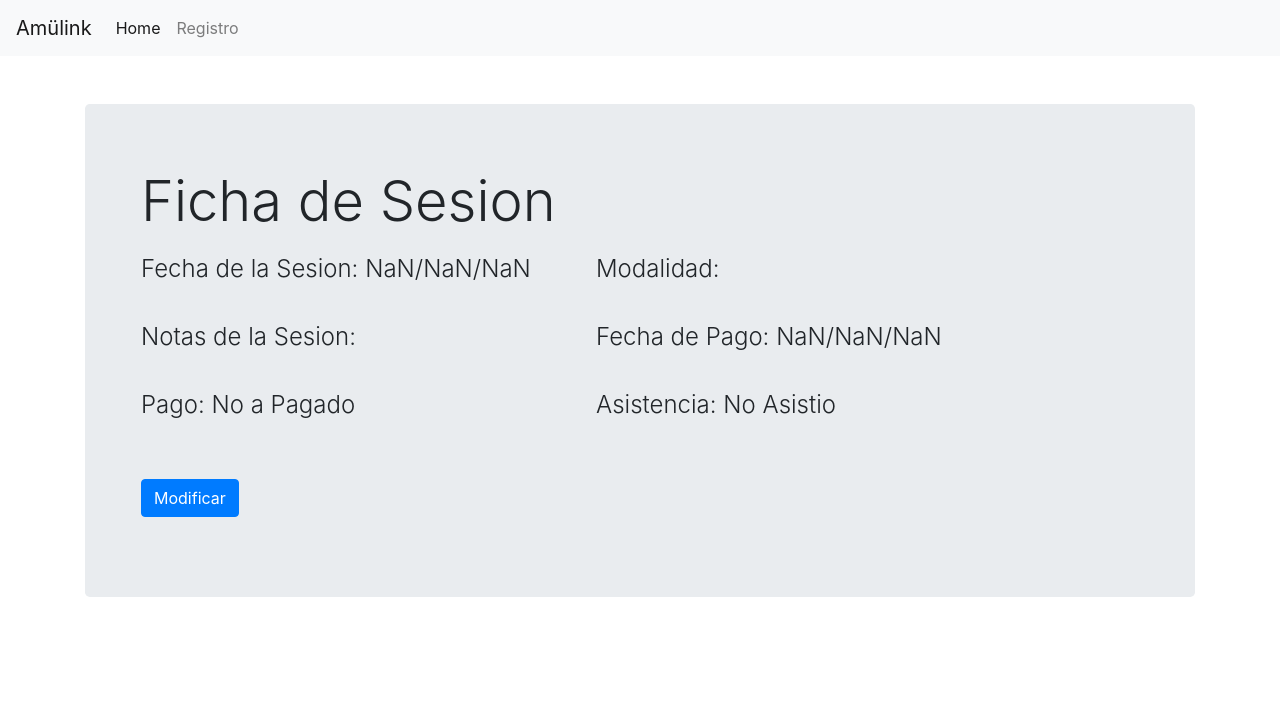
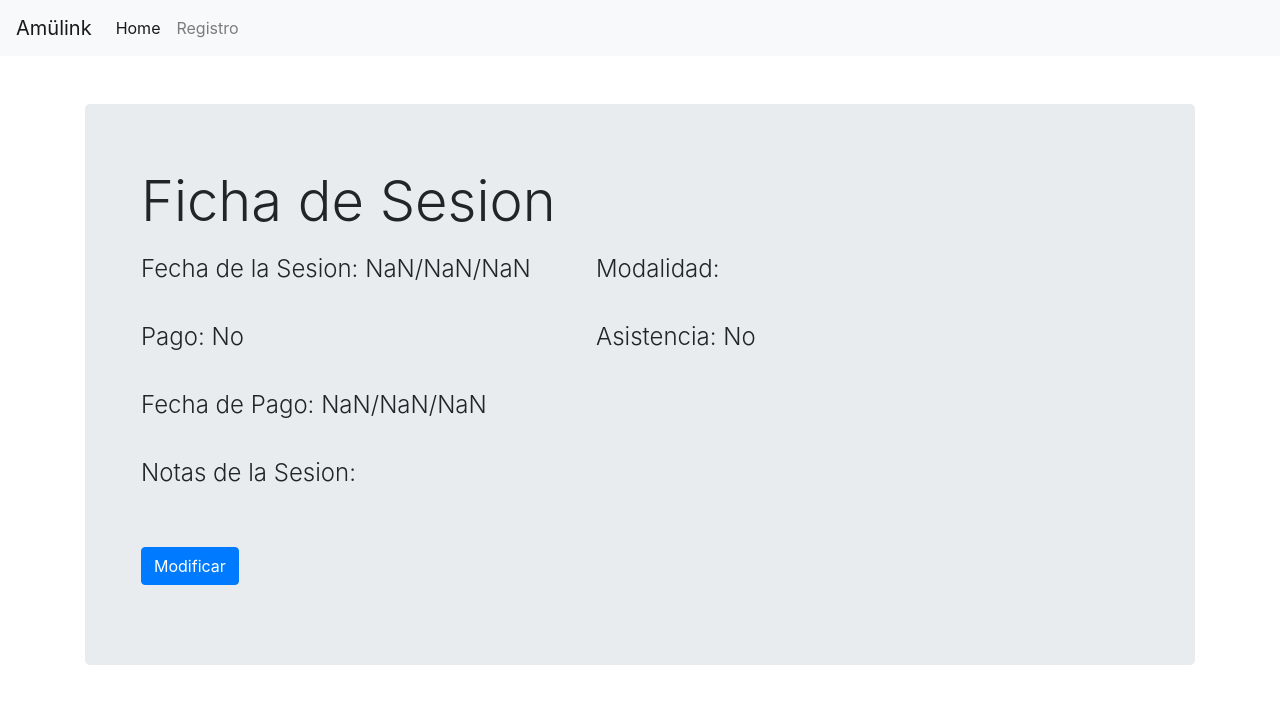
Before and after one commit to GabrielTurrillas/AmulinkFrontendUser, a React (Create React App) app: page /pacientes/ficha_sesion/1 in a window 1280 px wide. Shown: the top 704 px of the page. Built offline with nearby package versions, Linux system fonts and the light colour scheme; no server answers.

Commit message:
PacienteDashboard con nombre de paciente en la esquina

```diff
--- a/src/components/terapia/SesionDetalle.js
+++ b/src/components/terapia/SesionDetalle.js
@@ -20,19 +20,6 @@ const SesionDetalle = () => {
     const fechaSesionDate = new Date(fechaSesion)
     const fechaPagoDate = new Date(fechaPago)
 
-    var pagoString
-    if(pago){
-        pagoString = 'Pago Realizado'
-    } else {
-        pagoString = 'No a Pagado'
-    }
-    var asistioString
-    if(asistio){
-        asistioString = 'Asistio'
-    } else {
-        asistioString = 'No Asistio'
-    }
-
     return (
         <Fragment>
             <div className='row mt-3'>
@@ -45,18 +32,20 @@ const SesionDetalle = () => {
             </div>
             <div className='row mt-3'>
                 <div className='col'>
-                    <p className='font-weight-light'>Notas de la Sesion: {notasSesion}</p>
+                    <p className='font-weight-light'>Pago: {pago ? 'Si' : 'No'}</p>
                 </div>
+                <div className='col'>
+                    <p className='font-weight-light'>Asistencia: {asistio ? 'Si' : 'No'}</p>
+                </div>
+            </div>
+            <div className='row mt-3'>
                 <div className='col'>
                     <p className='font-weight-light'>Fecha de Pago: {fechaPagoDate.getDate()}/{fechaPagoDate.getMonth()+1}/{fechaPagoDate.getFullYear()}</p>
                 </div>
             </div>
             <div className='row mt-3'>
-                <div className='col'>
-                    <p className='font-weight-light'>Pago: {pagoString}</p>
-                </div>
-                <div className='col'>
-                    <p className='font-weight-light'>Asistencia: {asistioString}</p>
+                <div className='col-12'>
+                    <p className='font-weight-light'>Notas de la Sesion: {notasSesion}</p>
                 </div>
             </div>
             <div className='row mt-3'>
--- a/src/containers/pacientes/PacienteDashBoard.js
+++ b/src/containers/pacientes/PacienteDashBoard.js
@@ -1,18 +1,31 @@
-import React, { Fragment } from 'react';
+import React, { Fragment, useEffect } from 'react';
+import { useSelector, useDispatch } from 'react-redux';
+import { getRetrievePaciente } from '../../redux/actions/pacientesActions';
 import SesionLista from '../../components/terapia/SesionLista';
 import { Link } from 'react-router-dom';
 
 const PacienteDashBoard = (props) => {
     const idPaciente = props.match.params.id
+    const paciente = useSelector(state => state.pacientesReducer.pacienteDetalle)
+    const dispatch = useDispatch()
+    useEffect(()=>{
+        dispatch(getRetrievePaciente(idPaciente))
+    },[idPaciente, dispatch]);
     return (
-        <Fragment>
-            <h3 className='display-4'>Sesiones</h3>
-            <p className='lead'>Lista de Sesiones</p>
-            <SesionLista />
-            <Link className='btn btn-primary mr-4' to={'registro_sesion/'+idPaciente} >Registrar Sesion</Link>
-            <Link className='btn btn-outline-primary' to={'ficha_paciente/'+idPaciente} >Ver Ficha del Paciente</Link>
-        </Fragment>
+    <Fragment>
+        <div className='row'>
+            <div className='col'>
+                <h3 className='display-4 ml-4'>Sesiones</h3>
+                <p className='lead ml-4'>Lista de Sesiones</p>
+            </div>
+            <div className='col mt-4'>
+                <p className='lead ml-4 float-right d-flex'>{paciente.nombre} {paciente.apellidoPaterno}</p>
+            </div>
+        </div>
+        <SesionLista />
+        <Link className='btn btn-outline-primary ml-4' to={'ficha_paciente/'+idPaciente} >Ver Ficha del Paciente</Link>
+    </Fragment>
     );
-};
+}
 
 export default PacienteDashBoard;
```
